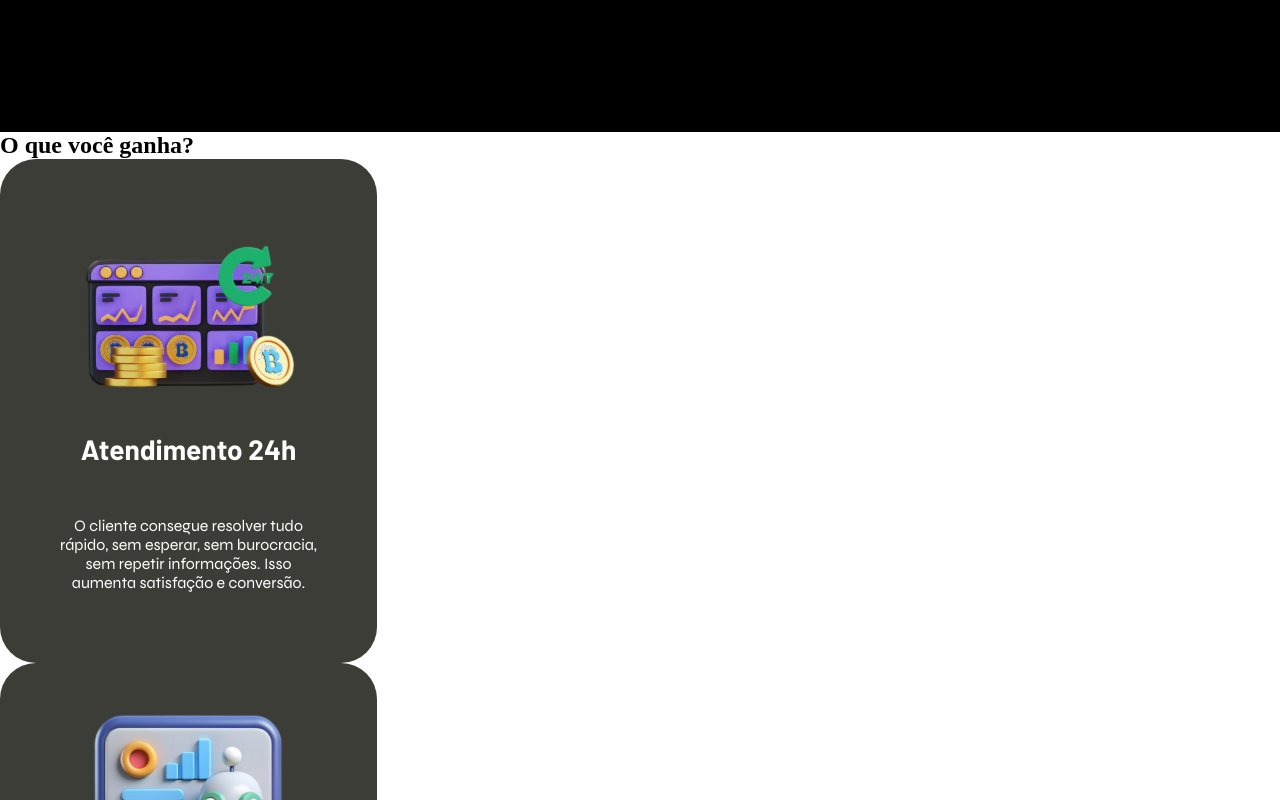
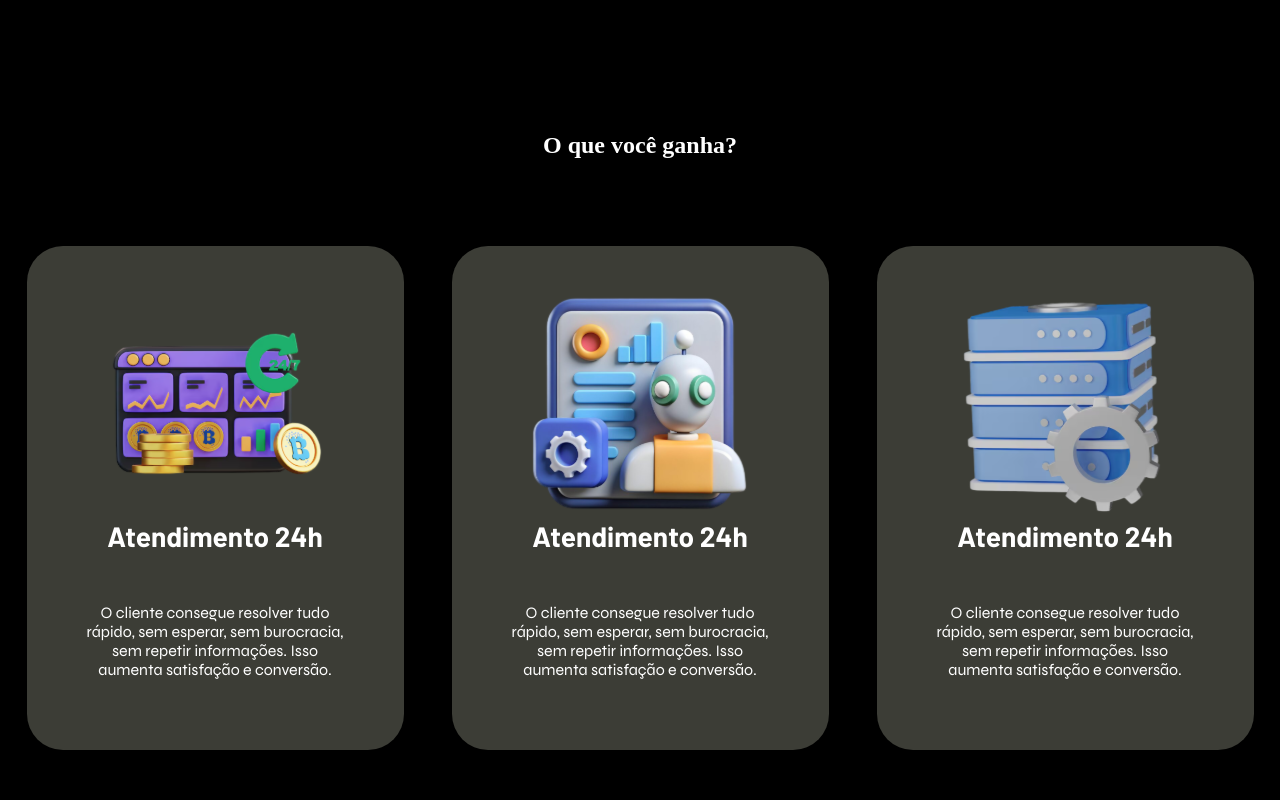
Before and after one commit to aandremeleti-hub/startmedia-frontend, a React (Vite) app: page /ia in a window 1280 px wide. Shown: the part 520-1320 px from the top of the page. Built offline with nearby package versions, Linux system fonts and the light colour scheme; a web font is replaced by a local one.

Commit message:
style: ia primary cards section stylization

```diff
--- a/src/components/layout/ia_primary_cards_section/index.jsx
+++ b/src/components/layout/ia_primary_cards_section/index.jsx
@@ -7,9 +7,9 @@ import file_ia_primary_cards_section from '../../../assets/images/home/file_ia_p
 export const IaPrimaryCardsSection = () => {
     return (
         <section>
-            <div className='container-ia-primary-cards'>
+            <div className='content-ia-primary-cards'>
                 <h1>O que você ganha?</h1>
-                <div>
+                <div className='container-ia-primary-cards'>
                     <CardIaPrimary
                         imagem={dashboard_ia_primary_cards_section}
                         titulo="Atendimento 24h"
--- a/src/components/layout/ia_primary_cards_section/style.css
+++ b/src/components/layout/ia_primary_cards_section/style.css
@@ -0,0 +1,17 @@
+.content-ia-primary-cards{
+    display: flex;
+    flex-direction: column;
+    background-color: var(--color-secondary-black);
+    color: var(--color-secondary-white);
+}
+
+.content-ia-primary-cards h1{
+    text-align: center;
+}
+
+.container-ia-primary-cards{
+    display: flex;
+    gap: 48px;
+    justify-content: center;
+    padding: 87px 0px 96px 0px;
+}
```
